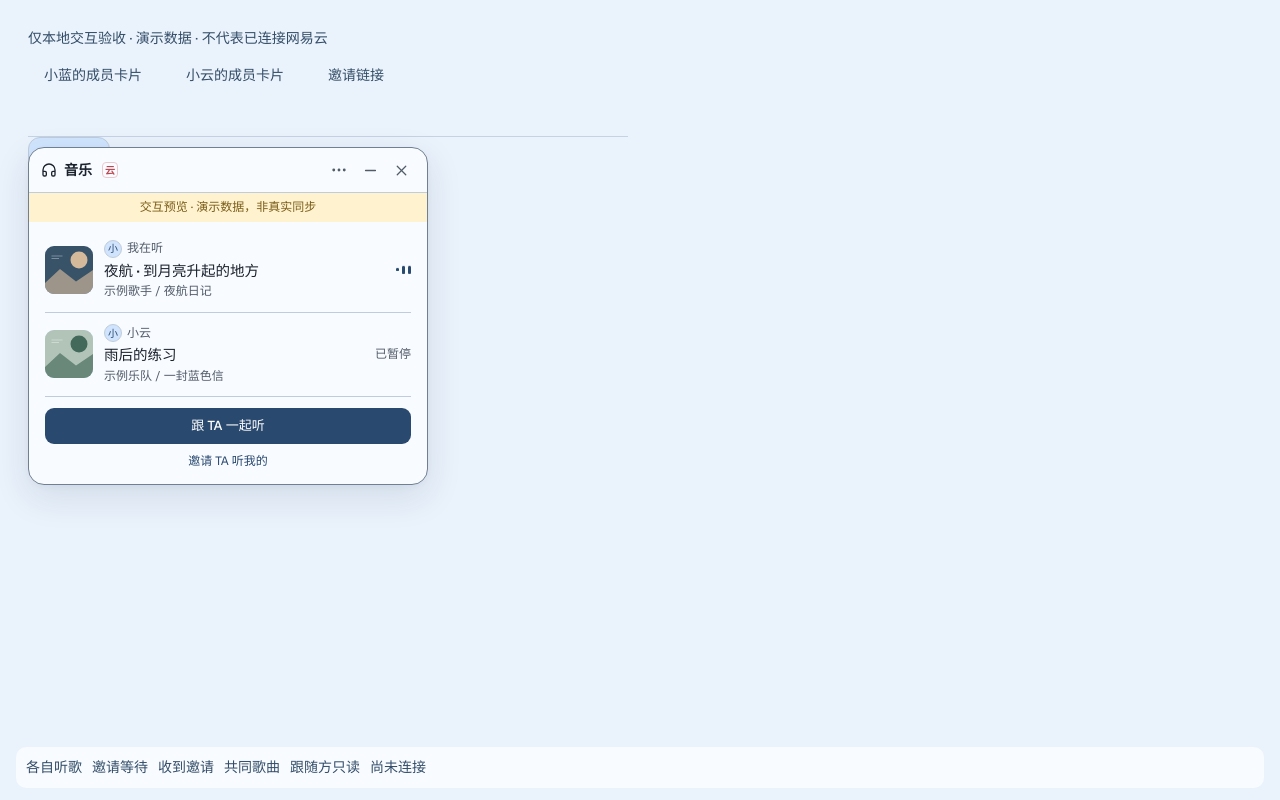
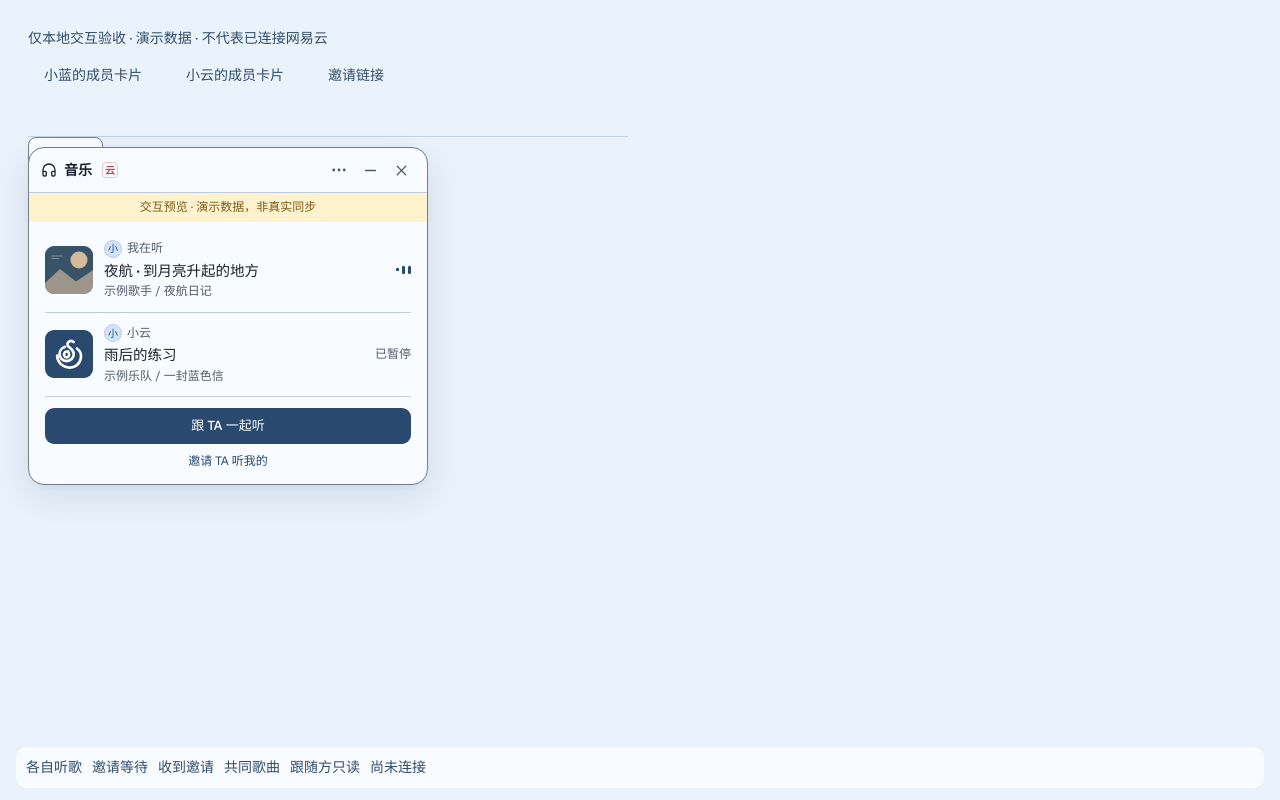
Before and after one commit to Yuumi-11/11scat, a Next.js app: page /music-preview in a window 1280 px wide. Built offline with nearby package versions, Linux system fonts and the light colour scheme.

Commit message:
fix: align music toolbar and remove external listening flow

```diff
--- a/app/MusicWindow.tsx
+++ b/app/MusicWindow.tsx
@@ -5,8 +5,6 @@ import {
   MoreHorizontal,
   Minus,
   X,
-  Music2,
-  ExternalLink,
   Play,
   Pause,
   ChevronUp,
@@ -42,23 +40,40 @@ function Avatar({ member }: { member?: MusicMember }) {
     </span>
   );
 }
+function MusicCover({ cover }: { cover?: string }) {
+  const [failed, setFailed] = useState<string | null>(null);
+  return (
+    <span className="music-cover">
+      {cover && failed !== cover ? (
+        <img
+          src={cover}
+          alt=""
+          referrerPolicy="no-referrer"
+          onError={() => setFailed(cover)}
+        />
+      ) : (
+        <svg
+          className="music-idle-logo"
+          viewBox="0 0 48 48"
+          aria-label="网易云音乐"
+        >
+          <path
+            d="M30 9c-3-3-8-1-8 3 0 4 8 5 8 12 0 5-4 9-9 9s-9-4-9-9c0-4 3-8 7-9M34 17c4 3 6 7 5 12-1 8-8 13-16 12S9 34 9 26M23 21c-4-1-6 2-5 5 1 3 5 3 6 0 1-2-1-4-1-5Z"
+            fill="none"
+            stroke="currentColor"
+            strokeWidth="3.3"
+            strokeLinecap="round"
+            strokeLinejoin="round"
+          />
+        </svg>
+      )}
+    </span>
+  );
+}
 function Song({ track }: { track?: MusicTrack }) {
   return (
     <>
-      <span className="music-cover">
-        {track?.cover ? (
-          <img
-            src={track.cover}
-            alt=""
-            referrerPolicy="no-referrer"
-            onError={(e) => {
-              e.currentTarget.style.visibility = "hidden";
-            }}
-          />
-        ) : (
-          <Music2 size={22} />
-        )}
-      </span>
+      <MusicCover cover={track?.cover} />
       <span className="music-track-text">
         <strong title={track?.title}>{track?.title || "暂未播放"}</strong>
         <small title={track?.artist}>{track?.artist || "网易云音乐"}</small>
@@ -79,13 +94,9 @@ function Row({
   const status = musicStatus(member, own);
   return (
     <div className="music-row">
-      <span className="music-cover">
-        {track?.cover ? (
-          <img src={track.cover} alt="" referrerPolicy="no-referrer" />
-        ) : (
-          <Music2 size={21} />
-        )}
-      </span>
+      <MusicCover
+        cover={member?.state === "playing" ? track?.cover : undefined}
+      />
       <div className="music-row-main">
         <div className="music-owner">
           <Avatar member={member} />
@@ -135,11 +146,8 @@ export function MusicPanel({
   const [open, setOpen] = useState(initialOpen),
     [collapsed, setCollapsed] = useState(false),
     [menu, setMenu] = useState(false),
-    [connect, setConnect] = useState(false),
-    [form, setForm] = useState(false);
-  const [url, setUrl] = useState(""),
-    [song, setSong] = useState(""),
-    [selected, setSelected] = useState("");
+    [connect, setConnect] = useState(false);
+  const [selected, setSelected] = useState("");
   const [position, setPosition] = useState<Point | null>(null);
   const panel = useRef<HTMLDivElement>(null),
     trigger = useRef<HTMLButtonElement>(null),
@@ -149,7 +157,8 @@ export function MusicPanel({
   const self = data?.members.find((m) => m.id === data.selfId),
     peers = data?.members.filter((m) => m.id !== data.selfId) || [];
   const peer = peers.find((m) => m.id === selected) || peers[0];
-  const invite = data?.invitation;
+  const invite =
+    data?.invitation?.mode === "sync" ? data.invitation : undefined;
   const inviter = data?.members.find((m) => m.id === invite?.from);
   const leader = data?.members.find(
     (m) => m.id === (data.session?.leader || invite?.leader),
@@ -209,7 +218,7 @@ export function MusicPanel({
       observer.disconnect();
       window.removeEventListener("resize", fit);
     };
-  }, [open, collapsed, connect, form, menu, clamp]);
+  }, [open, collapsed, connect, menu, clamp]);
   useEffect(() => {
     if (position && data?.selfId && loadedKey.current === key) {
       try {
@@ -274,7 +283,7 @@ export function MusicPanel({
       <button
         ref={trigger}
         type="button"
-        className="music-entry"
+        className="cloud-button music-entry"
         onClick={() => setOpen(true)}
         aria-expanded={open}
         aria-controls="room-music-window"
@@ -297,9 +306,8 @@ export function MusicPanel({
           onKeyDown={(e) => {
             if (e.key === "Escape") {
               if (menu) setMenu(false);
-              else if (connect || form) {
+              else if (connect) {
                 setConnect(false);
-                setForm(false);
               } else close();
             }
           }}
@@ -584,24 +592,11 @@ export function MusicPanel({
                         </button>
                       </div>
                       <p>
-                        当前尚未接通实时听歌状态。登录网易云后，可以复制“一起听”的邀请链接发给对方；登录不会自动开启共享。
+                        同步桌面网易云需要双方各自连接客户端。当前尚未接通，暂时无法读取播放列表、歌曲或进度。
                       </p>
-                      <a
-                        href="https://music.163.com/"
-                        target="_blank"
-                        rel="noopener noreferrer"
-                      >
-                        打开网易云 <ExternalLink size={13} />
-                      </a>
-                      <button
-                        className="music-text-button"
-                        onClick={() => {
-                          setForm(true);
-                          setConnect(false);
-                        }}
-                      >
-                        粘贴一起听邀请链接
-                      </button>
+                      <p>
+                        连接后，由你决定是否共享听歌状态；一起听邀请需要另行确认。
+                      </p>
                     </section>
                   )}
                   {!together && (
@@ -614,9 +609,7 @@ export function MusicPanel({
                             </strong>
                             <span title={invite.title}>{invite.title}</span>
                             <p>
-                              {invite.mode === "external"
-                                ? `将前往网易云跟随 ${leader?.name || "TA"} 播放，可能切换当前歌曲；在网易云确认后生效。`
-                                : `接受后跟随 ${leader?.name || "TA"} 播放，并切换至这首歌。`}
+                              {`接受后跟随 ${leader?.name || "TA"} 播放，替换当前播放队列并切换至这首歌。`}
                             </p>
                             <div className="music-invite-actions">
                               <button
@@ -671,15 +664,7 @@ export function MusicPanel({
                       ) : invite?.status === "accepted" ? (
                         <section className="music-external">
                           <strong>邀请已接受</strong>
-                          <p>请在网易云完成一起听。本站尚不能确认播放同步。</p>
-                          <a
-                            className="music-primary"
-                            href={invite.url}
-                            target="_blank"
-                            rel="noopener noreferrer"
-                          >
-                            去网易云一起听 <ExternalLink size={14} />
-                          </a>
+                          <p>正在等待双方客户端确认同步。</p>
                           <button
                             className="music-text-button"
                             disabled={busy}
@@ -710,75 +695,26 @@ export function MusicPanel({
                           </button>
                           <button
                             className="music-text-button music-invite-own"
-                            disabled={!peer || busy}
+                            disabled={
+                              !peer ||
+                              !selfTrack ||
+                              !data.capabilities.sync ||
+                              busy
+                            }
                             onClick={() => {
-                              setForm(true);
-                              setSong(selfTrack?.title || "");
+                              if (peer && selfTrack)
+                                void command({
+                                  action: "invite",
+                                  to: peer.id,
+                                  leader: data.selfId,
+                                  title: selfTrack.title,
+                                  url: selfTrack.url || "",
+                                });
                             }}
                           >
                             邀请 TA 听我的
                           </button>
                         </>
-                      )}
-                      {form && !invite && (
-                        <form
-                          className="music-invite-form"
-                          onSubmit={(e) => {
-                            e.preventDefault();
-                            if (peer)
-                              void command({
-                                action: "invite",
-                                to: peer.id,
-                                title: song,
-                                url,
-                              });
-                          }}
-                        >
-                          <p>
-                            在网易云创建一起听邀请后，将链接发给{" "}
-                            {peer?.name || "TA"}。
-                          </p>
-                          <label>
-                            歌曲名称
-                            <input
-                              value={song}
-                              onChange={(e) => setSong(e.target.value)}
-                              maxLength={100}
-                              required
-                              placeholder="邀请中的歌曲名称"
-                            />
-                          </label>
-                          <label>
-                            网易云邀请链接
-                            <input
-                              value={url}
-                              onChange={(e) => setUrl(e.target.value)}
-                              maxLength={1800}
-                              type="url"
-                              required
-                              placeholder="https://…"
-                            />
-                          </label>
-                          <small>
-                            仅向对方发送这次邀请，不开启听歌状态共享。
-                          </small>
-                          <div className="music-invite-actions">
-                            <button
-                              className="music-primary"
-                              disabled={busy || !peer}
-                              type="submit"
-                            >
-                              发送邀请
-                            </button>
-                            <button
-                              type="button"
-                              className="music-secondary"
-                              onClick={() => setForm(false)}
-                            >
-                              取消
-                            </button>
-                          </div>
-                        </form>
                       )}
                     </div>
                   )}
--- a/app/music-window.css
+++ b/app/music-window.css
@@ -1,18 +1,13 @@
 .music-entry {
-  display: inline-flex;
-  align-items: center;
-  justify-content: center;
-  gap: 7px;
+  position: relative;
   flex: 0 0 auto;
-  align-self: center;
-  border: 1px solid var(--line, #c3d2e5);
-  border-radius: 12px;
-  background: var(--theme-soft, #eef5ff);
-  color: var(--theme-accent-dark, #4778b3);
-  padding: 10px 14px;
-  cursor: pointer;
-  font-size: 14px;
-  position: relative;
+}
+.music-idle-logo {
+  width: 100%;
+  height: 100%;
+  padding: 5px;
+  color: white;
+  background: var(--theme-accent-dark, #4778b3);
 }
 .music-notice {
   width: 6px;
--- a/app/page.tsx
+++ b/app/page.tsx
@@ -2285,6 +2285,7 @@ export default function Home() {
         <div className="session-status"><span className="pulse" />一一主人专属</div>
         <div className="topbar-actions">
           <RoomCollaboration key={identityId} identityId={identityId} onChanged={loadTasks} onNotice={playNotificationSound} />
+          <MusicWindow />
           <button className={cloudStatus?.warning ? "cloud-button warning" : "cloud-button"} type="button" onClick={openCloud} title={cloudStatus?.warning ? "云盘容量接近上限" : "打开云盘"}>
             <Cloud aria-hidden="true" />
             云盘
@@ -2364,7 +2365,6 @@ export default function Home() {
                 <small>{roomStatus === "error" ? "连接异常" : inviteCopied ? "邀请链接已复制" : "点击复制邀请链接"}</small>
               </button>
             ))}
-            <MusicWindow />
           </div>
           {roomError && <p className="room-error" role="alert">{roomError}</p>}
           <div className="share-canvas" ref={stageRef}>
```
Also changed, not shown: 1 other file (tests, documents, lock files or other folders).
